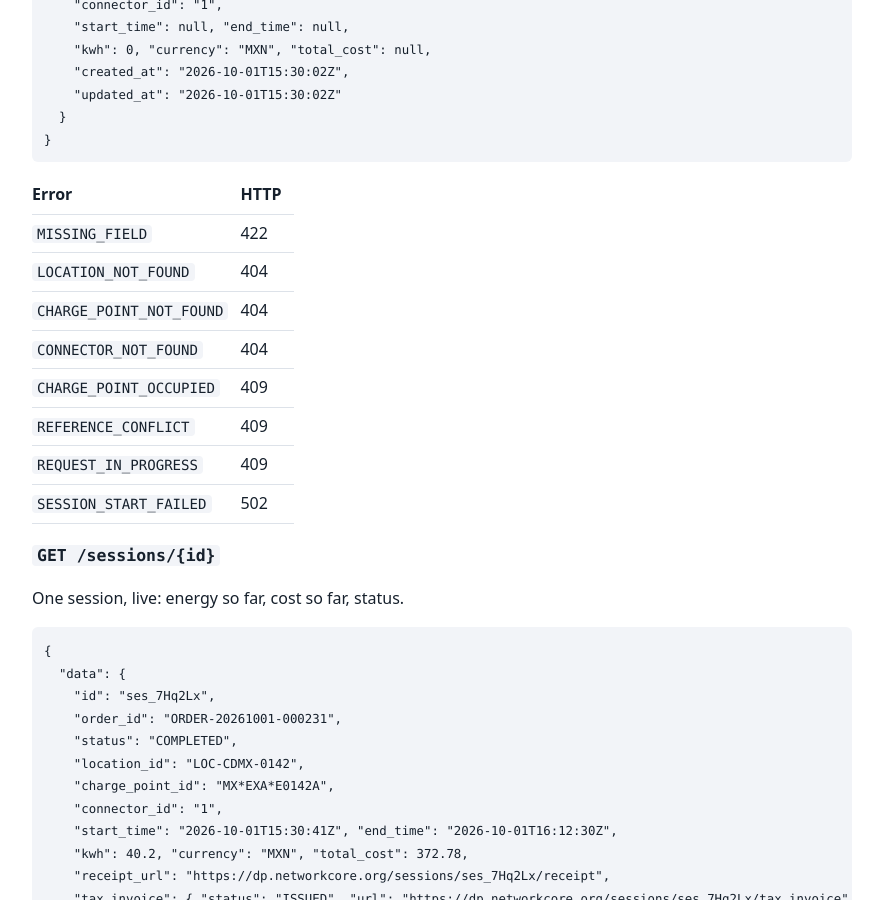
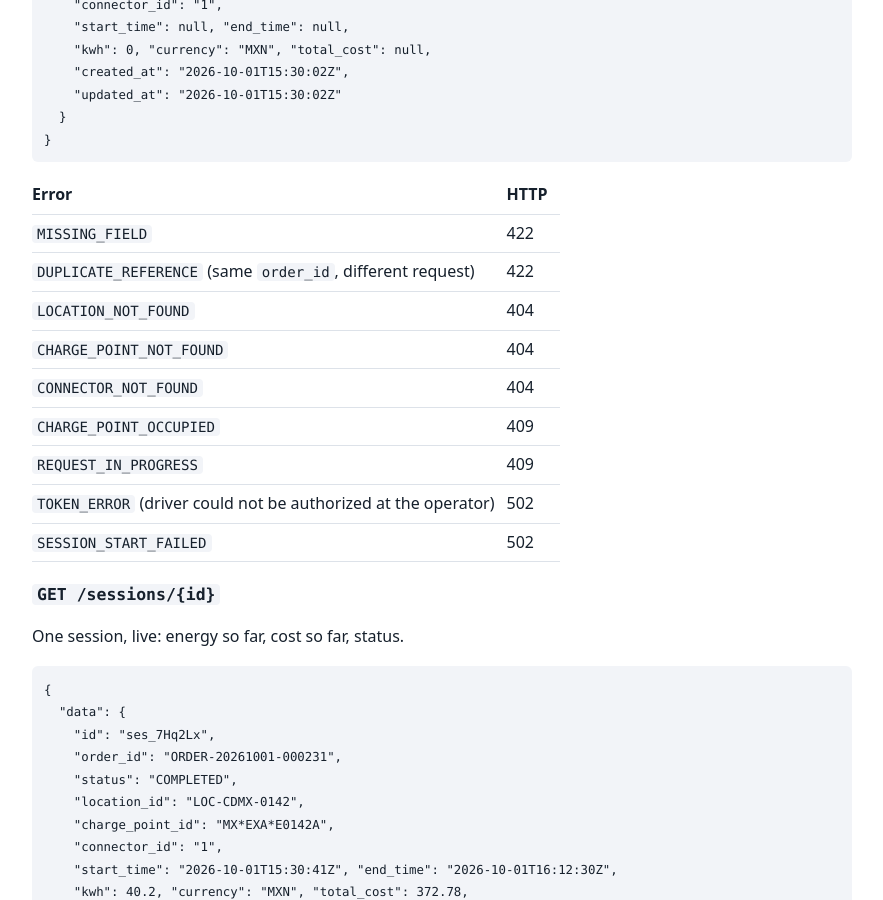
Before and after one commit to NetworkCore-AG/networkcore-documentation, a Jekyll site: the page built from dp-api/reference.md, in a window 1280 px wide and 900 px high, scrolled down 6573 px. Shown: the whole window, without its empty margins (198-1081 px from the left). Built offline with Jekyll 4.4.1, drawn with Linux system fonts in a browser that asks for light colours; our own code applies the rules of GitHub Pages for plain Markdown files.

Commit message:
docs(dp-api): align start-session errors with the code (#8)
Co-authored-by: V L <vl@Vs-MacBook-Pro.localdomain>
Co-authored-by: Claude Sonnet 5.5 <noreply@anthropic.com>

```diff
--- a/dp-api/reference.md
+++ b/dp-api/reference.md
@@ -329,12 +329,13 @@ HTTP 201
 | Error | HTTP |
 | --- | --- |
 | `MISSING_FIELD` | 422 |
+| `DUPLICATE_REFERENCE` (same `order_id`, different request) | 422 |
 | `LOCATION_NOT_FOUND` | 404 |
 | `CHARGE_POINT_NOT_FOUND` | 404 |
 | `CONNECTOR_NOT_FOUND` | 404 |
 | `CHARGE_POINT_OCCUPIED` | 409 |
-| `REFERENCE_CONFLICT` | 409 |
 | `REQUEST_IN_PROGRESS` | 409 |
+| `TOKEN_ERROR` (driver could not be authorized at the operator) | 502 |
 | `SESSION_START_FAILED` | 502 |
 
 ### `GET /sessions/{id}`
```
